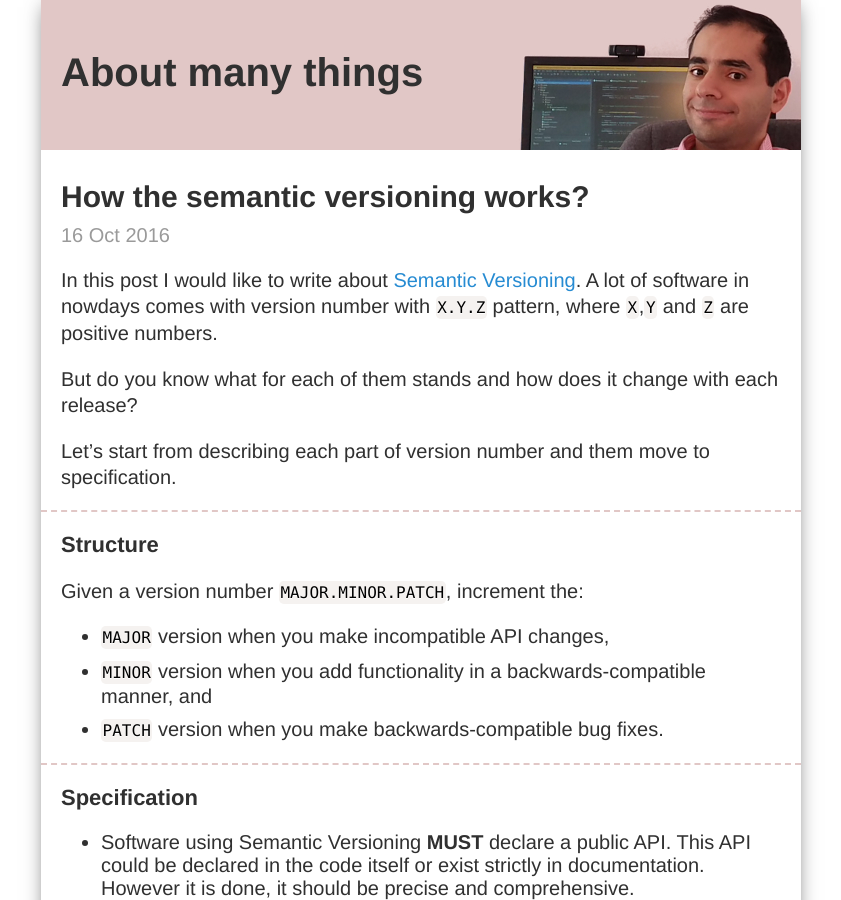
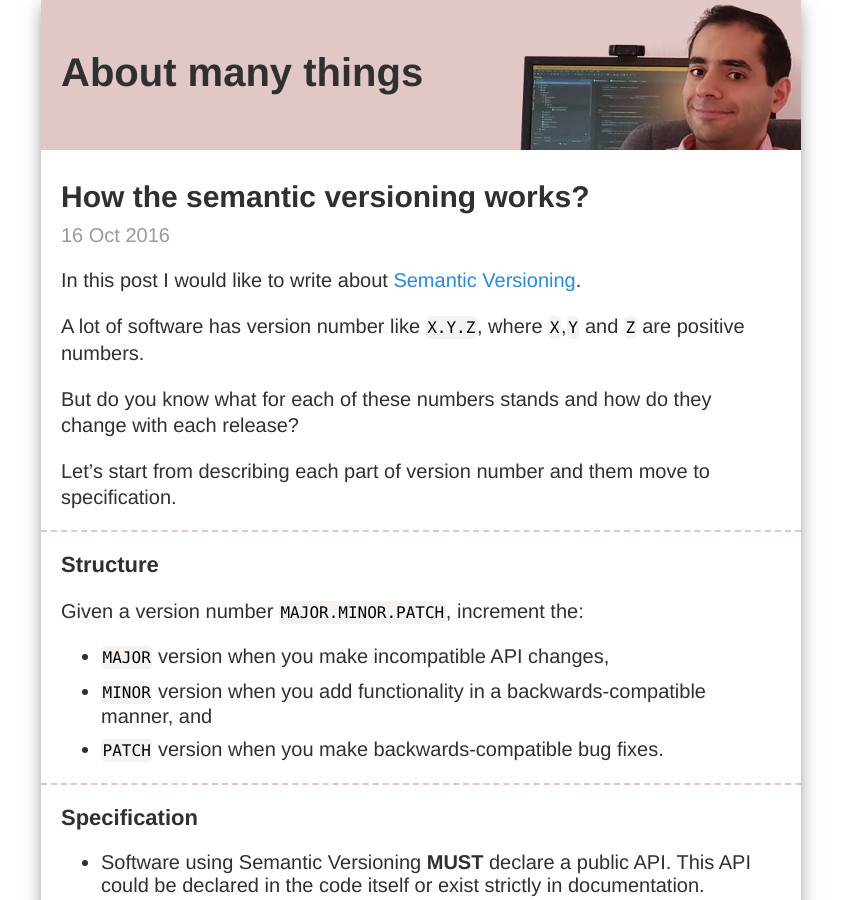
Before and after one commit to gevorg/gevorg.github.io, a Jekyll site: the page built from _posts/2016-10-16-How the semantic versioning works.md, in a window 1280 px wide and 900 px high. Shown: the whole window, without its empty margins (219-1060 px from the left). Built offline with Jekyll 4.4.1, drawn with Linux system fonts in a browser that asks for light colours; comment, search, counter and statistics services are not loaded.

Commit message:
Semver post added.

```diff
--- a/_posts/2016-10-16-How the semantic versioning works.md
+++ b/_posts/2016-10-16-How the semantic versioning works.md
@@ -6,9 +6,10 @@ tags:
  - version
 ---
 In this post I would like to write about [Semantic Versioning][1].
-A lot of software in nowdays comes with version number with `X.Y.Z` pattern, where `X`,`Y` and `Z` are positive numbers.
 
-But do you know what for each of them stands and how does it change with each release?
+A lot of software has version number like `X.Y.Z`, where `X`,`Y` and `Z` are positive numbers.
+
+But do you know what for each of these numbers stands and how do they change with each release?
 
 <!--more-->
 
```
